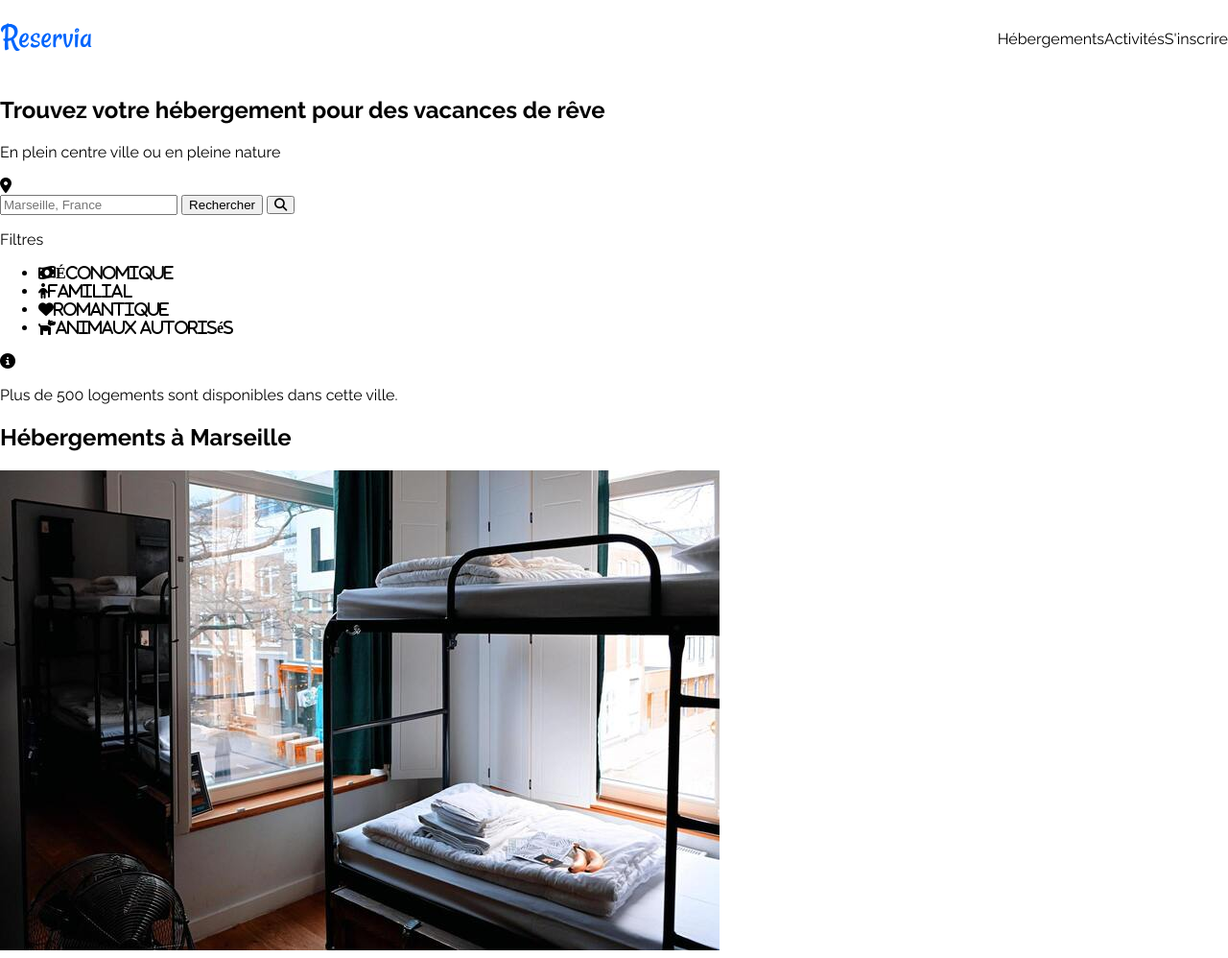
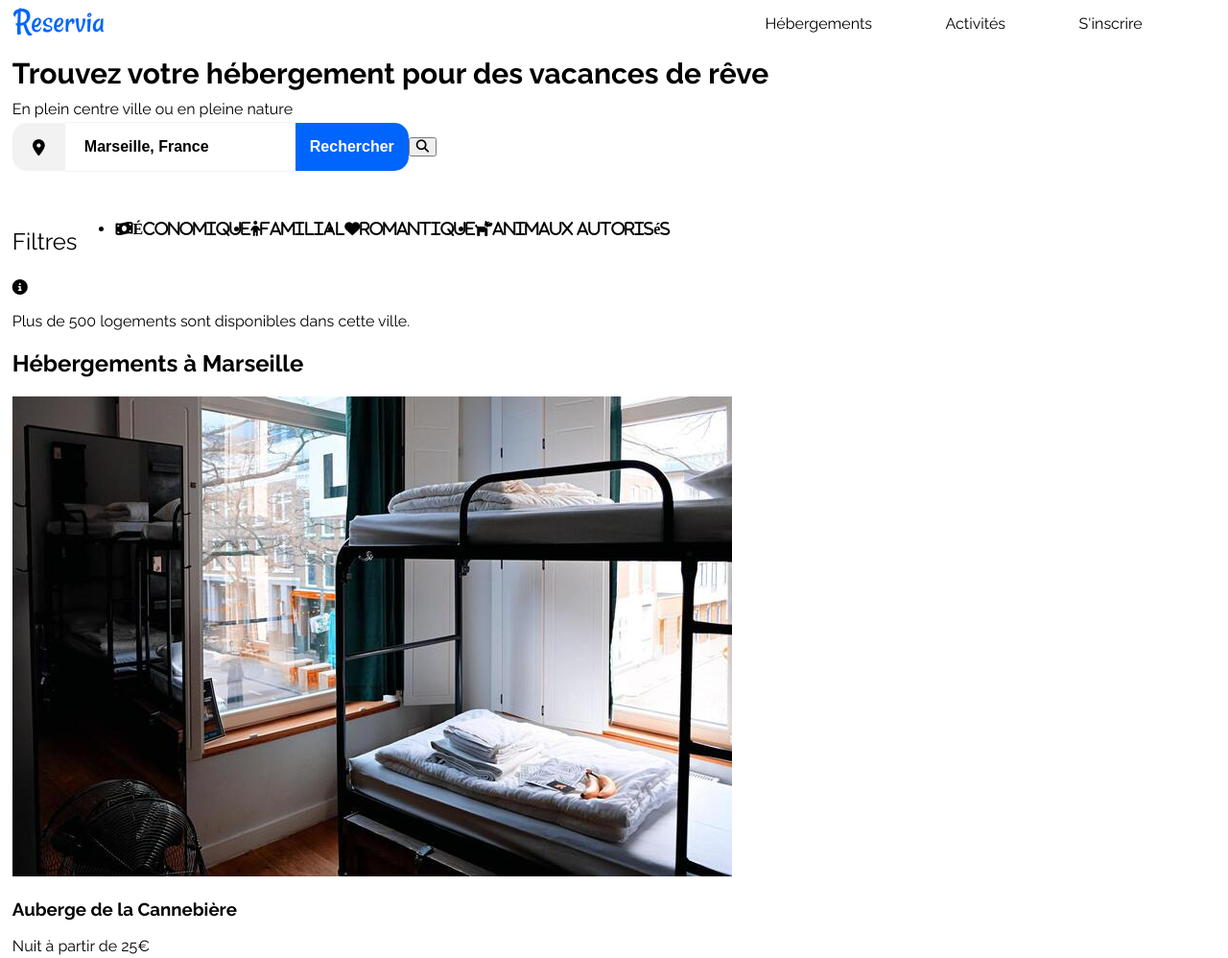
Before and after one commit to TiphaineC28/TiphaineCouny_2_15062021, a plain HTML site: page index.html in a window 1280 px wide. Shown: the top 998 px of the page at 96% size. Drawn offline with Linux system fonts and the light colour scheme.

Commit message:
Début CSS

```diff
--- a/index.html
+++ b/index.html
@@ -47,7 +47,7 @@
 				<p class="sous-titre">En plein centre ville ou en pleine nature</p>
 
 			<!--Formulaire-->
-				<form class="form-recherche" method="post" action="recherche.php" >
+				<form method="post" action="recherche.php" >
 					<p>
 						<div class="icone-localisation">
 							<i class="fas fa-map-marker-alt"></i>
--- a/styles.css
+++ b/styles.css
@@ -3,33 +3,96 @@ body{
 	margin: 0;
 }
 
+a {
+	text-decoration: none;
+	color: black;
+}
+
 /* Header */
 header {
+	width: 98%;
 	max-width: 1440px;
 	margin: auto;
 }
 .navigation {
-	height: 80px;
 	display: flex;
-	flex-direction: row;
+	justify-content: center;
 	align-items: center;
+}
+.lien-navigation {
+	flex-grow: 1;
 }
 #logo {
 	padding: 0;
-}
-#logo:nth-child(1){
-	flex: 3;
+	flex-grow: 9;
 }
 
-.navigation a {
-	color: black;
-	text-decoration: none;
+/*Contenu*/
+main {
+	width: 98%;
+	max-width: 1440px;
+	margin: auto;
+}
+h1 {
+	font-size: 30px;
+	margin: 10px 0;
+}
+.sous-titre {
+	font-size: 16px;
+	margin: 5px 0;
 }
 
+/* Section Recherche*/
+/*Formulaire*/
+form, .icone-localisation, input, .bouton-rechercher {
+	height: 50px;
+}
+form {
+	display: flex;
+	align-items: center;
+	margin-top: 15 px;
+	margin-bottom: 35px;
+}
+.icone-localisation {
+	display: flex;
+	justify-content: center;
+	align-items: center;
+	width: 55px;
+	background-color: #F2F2F2;
+	border-radius: 15px 0 0 15px;
+	font-size: 17px;
+}
+input {
+	padding: 0 0 0 20px;
+	width: 220px;
+	border: none;
+	border-top: solid 1px #F2F2F2;
+	border-bottom: solid 1px #F2F2F2;
+}
+input::placeholder {
+	color: black;
+	font-size: 16px;
+	font-weight: 600;
+}
+.bouton-rechercher {
+	border: none;
+	border-radius: 0 15px 15px 0;
+	background-color: #0065fc;
+	color: white;
+	font-weight: 700;
+	font-size: 16px;
+	padding: 15px;
+}
 
-/* Section Recherche*/
-#filtres {
+/*Filtres*/
+.filtres, ul {
 	display: flex;
+	flex-direction: row;
+
+}
+
+.filtres p {
+	font-size: 24px;
 }
 
 
```
